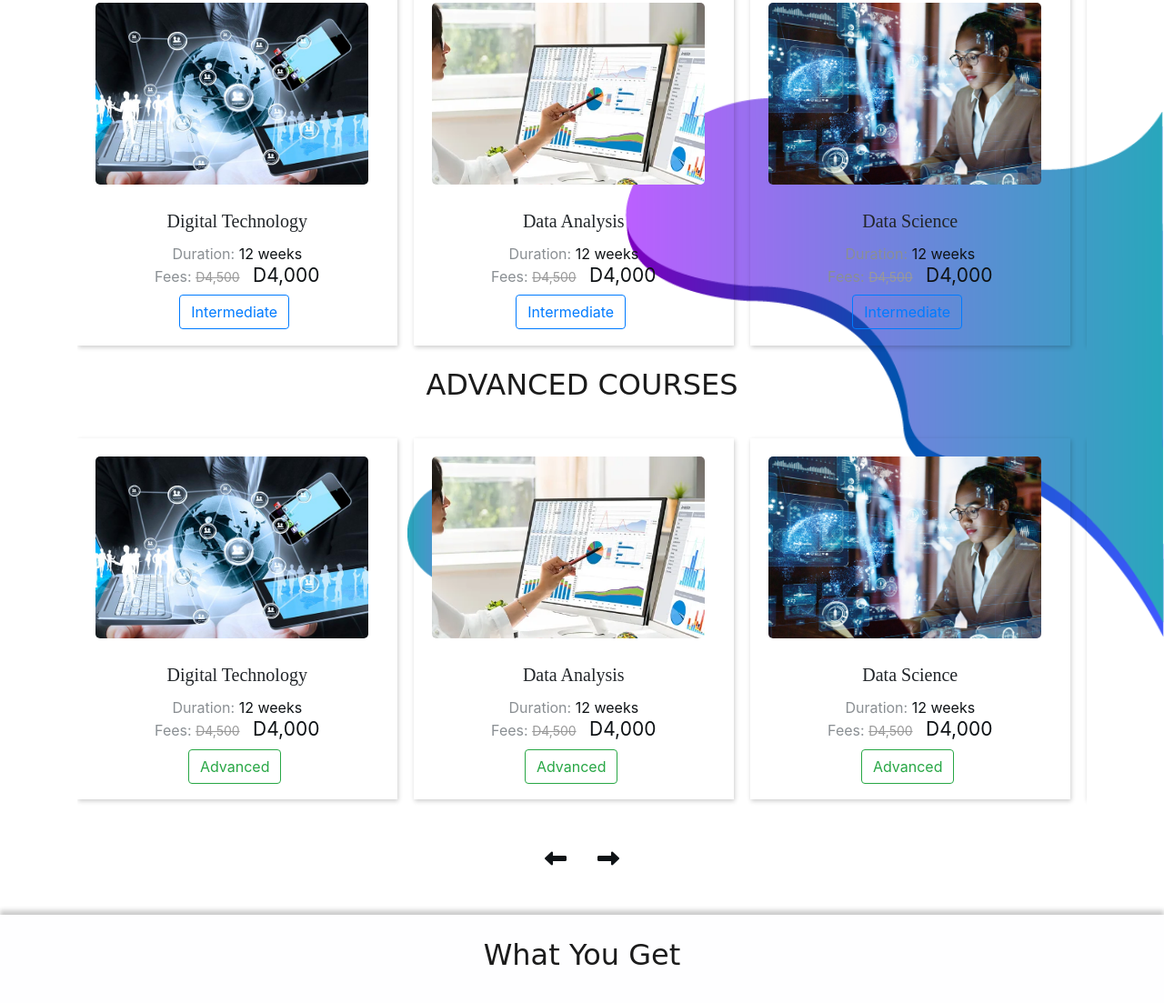
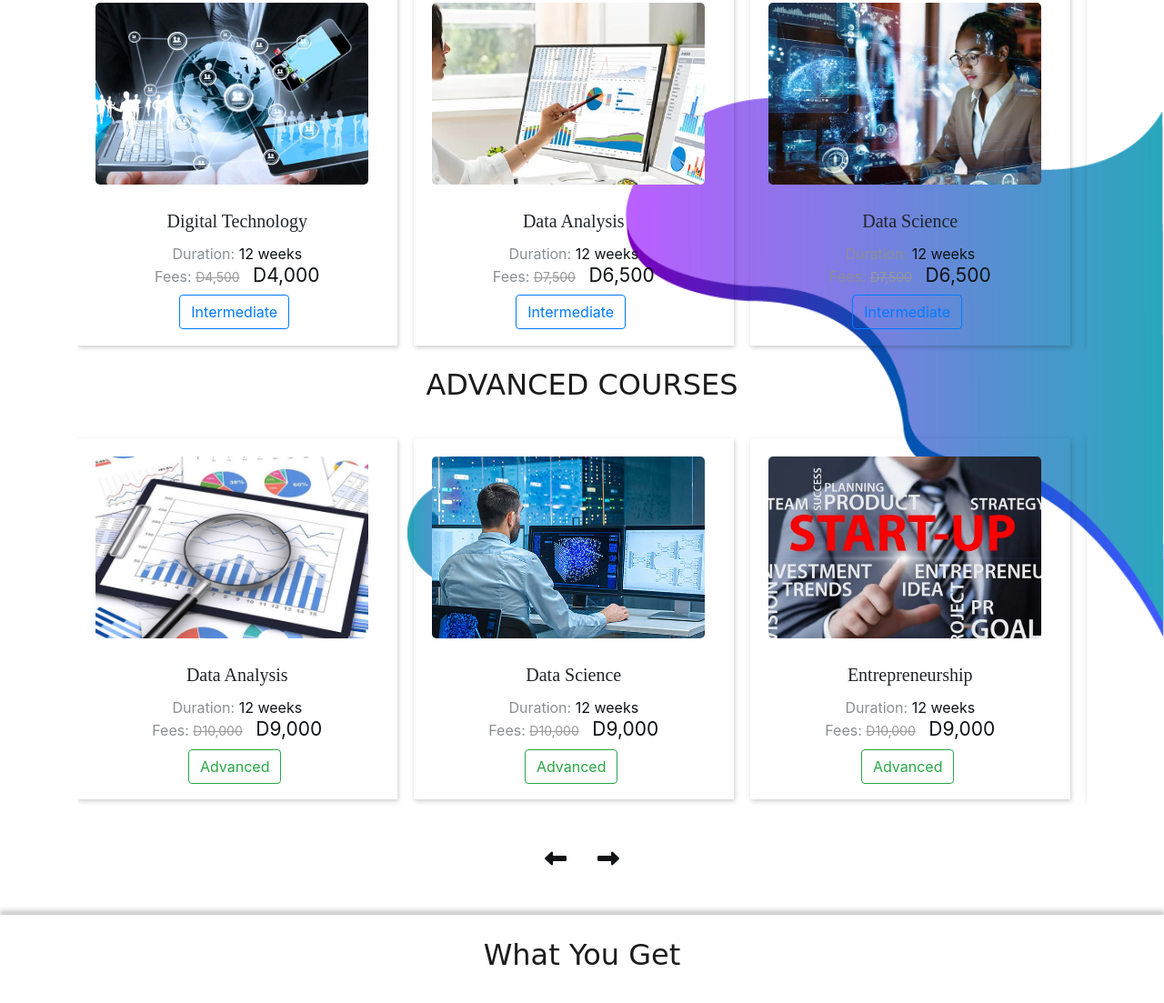
Before and after one commit to BailoDev/gomindzacademy, a plain HTML site: page index.html in a window 1280 px wide. Shown: the part 1938-3041 px from the top of the page at 91% size. Drawn offline with nearby package versions, Linux system fonts and the light colour scheme; grey boxes are pictures that could not be loaded; a web font is replaced by a local one.

Commit message:
Modified Advanced Courses

```diff
--- a/index.html
+++ b/index.html
@@ -247,8 +247,8 @@
 
                       <p class="para-duration">Duration: <span>12 weeks</span></p>
                       <p class="para-pricing">
-                        Fees: <span class="canceled-price">D4,500</span>
-                        <span class="original-price">D4,000</span>
+                        Fees: <span class="canceled-price">D7,500</span>
+                        <span class="original-price">D6,500</span>
                       </p>
 
                       <div class="button-container">
@@ -274,8 +274,8 @@
 
                       <p class="para-duration">Duration: <span>12 weeks</span></p>
                       <p class="para-pricing">
-                        Fees: <span class="canceled-price">D4,500</span>
-                        <span class="original-price">D4,000</span>
+                        Fees: <span class="canceled-price">D7,500</span>
+                        <span class="original-price">D6,500</span>
                       </p>
 
                       <div class="button-container">
@@ -301,8 +301,8 @@
 
                       <p class="para-duration">Duration: <span>12 weeks</span></p>
                       <p class="para-pricing">
-                        Fees: <span class="canceled-price">D4,500</span>
-                        <span class="original-price">D4,000</span>
+                        Fees: <span class="canceled-price">D7,500</span>
+                        <span class="original-price">D6,500</span>
                       </p>
 
                       <div class="button-container">
@@ -332,8 +332,8 @@
 
                       <p class="para-duration">Duration: <span>12 weeks</span></p>
                       <p class="para-pricing">
-                        Fees: <span class="canceled-price">D4,500</span>
-                        <span class="original-price">D4,000</span>
+                        Fees: <span class="canceled-price">D7,500</span>
+                        <span class="original-price">D6,500</span>
                       </p>
 
                       <div class="button-container">
@@ -362,8 +362,8 @@
 
                       <p class="para-duration">Duration: <span>12 weeks</span></p>
                       <p class="para-pricing">
-                        Fees: <span class="canceled-price">D4,500</span>
-                        <span class="original-price">D4,000</span>
+                        Fees: <span class="canceled-price">D7,500</span>
+                        <span class="original-price">D6,500</span>
                       </p>
 
                       <div class="button-container">
@@ -383,21 +383,21 @@
 
 
               <div class="owl-carousel owl-theme blog-post">
+
                 <div class="blog-content">
                   <div class="iimage">
-                    <img src="./IMAGES/Digital-tech.jpg" alt="Image 1" />
+                    <img src="./IMAGES/Advanced/Analysis.jpg" alt="data1-img" />
                     <div class="ioverlay">
                       <button><a href="#">Learn More</a></button>
                     </div>
                   </div>
-
                   <div class="blog-title">
-                    <h3 class="card-title header">Digital Technology</h3>
+                    <h3 class="card-title header">Data Analysis</h3>
 
                       <p class="para-duration">Duration: <span>12 weeks</span></p>
                       <p class="para-pricing">
-                        Fees: <span class="canceled-price">D4,500</span>
-                        <span class="original-price">D4,000</span>
+                        Fees: <span class="canceled-price">D10,000</span>
+                        <span class="original-price">D9,000</span>
                       </p>
 
                       <div class="button-container">
@@ -413,18 +413,18 @@
 
                 <div class="blog-content">
                   <div class="iimage">
-                    <img src="./IMAGES/Data Analysis.webp" alt="data1-img" />
+                    <img src="./IMAGES/Advanced/Data_Science.avif" alt="data2-img" />
                     <div class="ioverlay">
                       <button><a href="#">Learn More</a></button>
                     </div>
                   </div>
                   <div class="blog-title">
-                    <h3 class="card-title header">Data Analysis</h3>
+                    <h3 class="card-title header">Data Science</h3>
 
                       <p class="para-duration">Duration: <span>12 weeks</span></p>
                       <p class="para-pricing">
-                        Fees: <span class="canceled-price">D4,500</span>
-                        <span class="original-price">D4,000</span>
+                        Fees: <span class="canceled-price">D10,000</span>
+                        <span class="original-price">D9,000</span>
                       </p>
 
                       <div class="button-container">
@@ -440,34 +440,7 @@
 
                 <div class="blog-content">
                   <div class="iimage">
-                    <img src="./IMAGES/data-science.jpg" alt="data2-img" />
-                    <div class="ioverlay">
-                      <button><a href="#">Learn More</a></button>
-                    </div>
-                  </div>
-                  <div class="blog-title">
-                    <h3 class="card-title header">Data Science</h3>
-
-                      <p class="para-duration">Duration: <span>12 weeks</span></p>
-                      <p class="para-pricing">
-                        Fees: <span class="canceled-price">D4,500</span>
-                        <span class="original-price">D4,000</span>
-                      </p>
-
-                      <div class="button-container">
-                        <a href="https://forms.office.com/r/qEYiiK5jnF" class="button-link">
-                          <button type="button" class="btn btn-outline-success">
-                            Advanced
-                          </button>
-                        </a>
-                      </div>
-
-                  </div>
-                </div>
-
-                <div class="blog-content">
-                  <div class="iimage">
-                    <img src="./IMAGES/Entrepreneur.jpg" alt="Enter-img" />
+                    <img src="./IMAGES/Advanced/entrepreneurship.webp" alt="Enter-img" />
                     <div class="ioverlay">
                       <button><a href="">Learn More</a></button>
                     </div>
@@ -477,8 +450,8 @@
 
                       <p class="para-duration">Duration: <span>12 weeks</span></p>
                       <p class="para-pricing">
-                        Fees: <span class="canceled-price">D4,500</span>
-                        <span class="original-price">D4,000</span>
+                        Fees: <span class="canceled-price">D10,000</span>
+                        <span class="original-price">D9,000</span>
                       </p>
 
                       <div class="button-container">
@@ -495,7 +468,7 @@
                 <div class="blog-content">
                   <div class="iimage">
                     <img
-                      src="./IMAGES/Digital-marketing.png"
+                      src="./IMAGES/Advanced/Marketing.jpg"
                       alt="digital-img"
                     />
                     <div class="ioverlay">
@@ -508,8 +481,8 @@
 
                       <p class="para-duration">Duration: <span>12 weeks</span></p>
                       <p class="para-pricing">
-                        Fees: <span class="canceled-price">D4,500</span>
-                        <span class="original-price">D4,000</span>
+                        Fees: <span class="canceled-price">D10,000</span>
+                        <span class="original-price">D9,000</span>
                       </p>
 
                       <div class="button-container">
@@ -526,7 +499,7 @@
                 <div class="blog-content">
                   <div class="iimage">
                     <img
-                      src="./IMAGES/machine learning and big data.png"
+                      src="./IMAGES/Advanced/big-data.jpg"
                       alt="machine-img"
                     />
                     <div class="ioverlay">
@@ -538,8 +511,8 @@
 
                       <p class="para-duration">Duration: <span>12 weeks</span></p>
                       <p class="para-pricing">
-                        Fees: <span class="canceled-price">D4,500</span>
-                        <span class="original-price">D4,000</span>
+                        Fees: <span class="canceled-price">D10,000</span>
+                        <span class="original-price">D9,000</span>
                       </p>
 
                       <div class="button-container">
@@ -554,8 +527,6 @@
                 </div>
 
               </div>
-
-
 
             </div>
           </div>
```
Also changed, not shown: IMAGES/Advanced/Analysis.jpg (added), IMAGES/Advanced/Data_Science.avif (added), IMAGES/Advanced/Marketing.jpg (added), IMAGES/Advanced/big-data.jpg (added), IMAGES/Advanced/entrepreneurship.webp (added), IMAGES/Advanced/entrepreneurship1.jpg (added).
